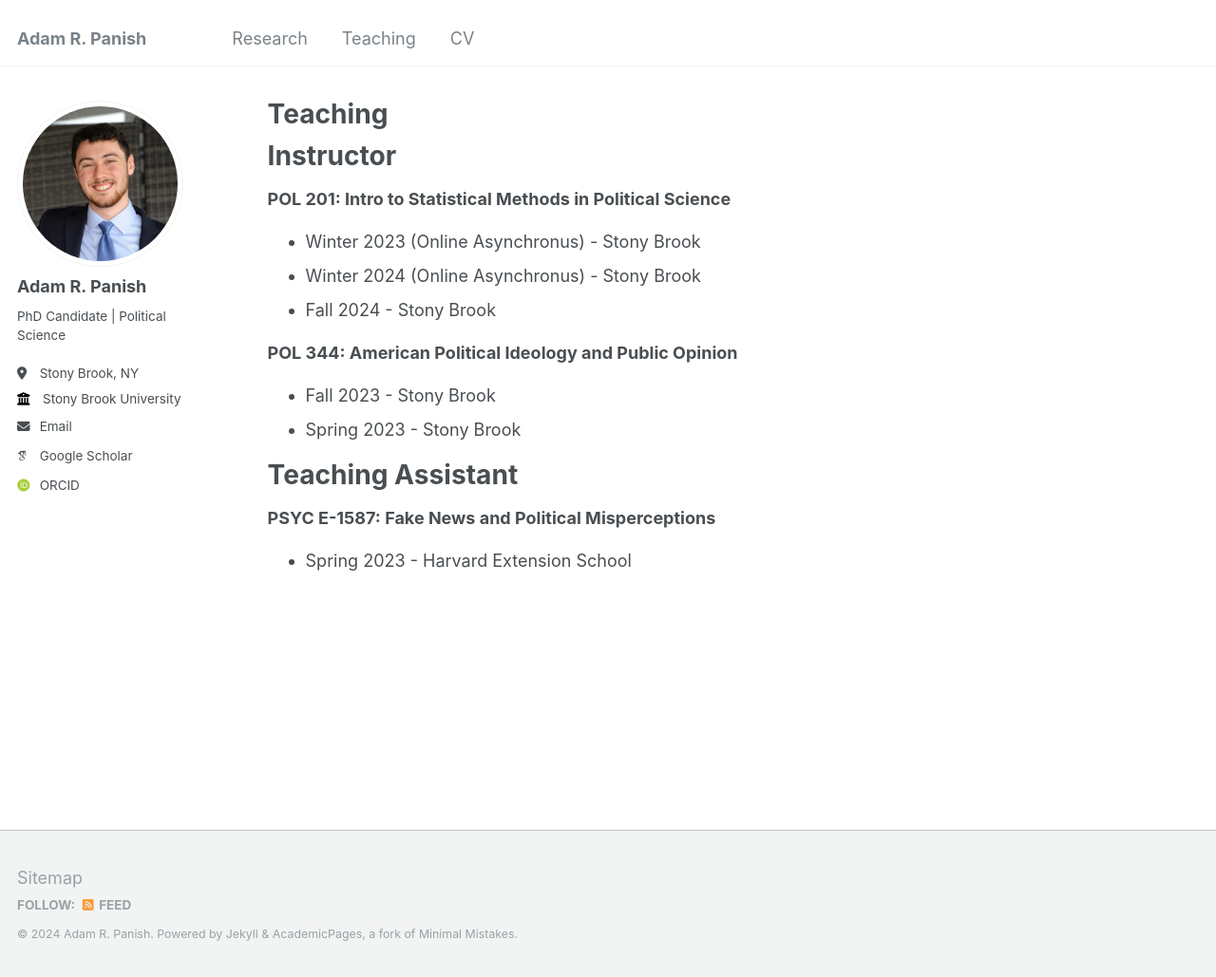
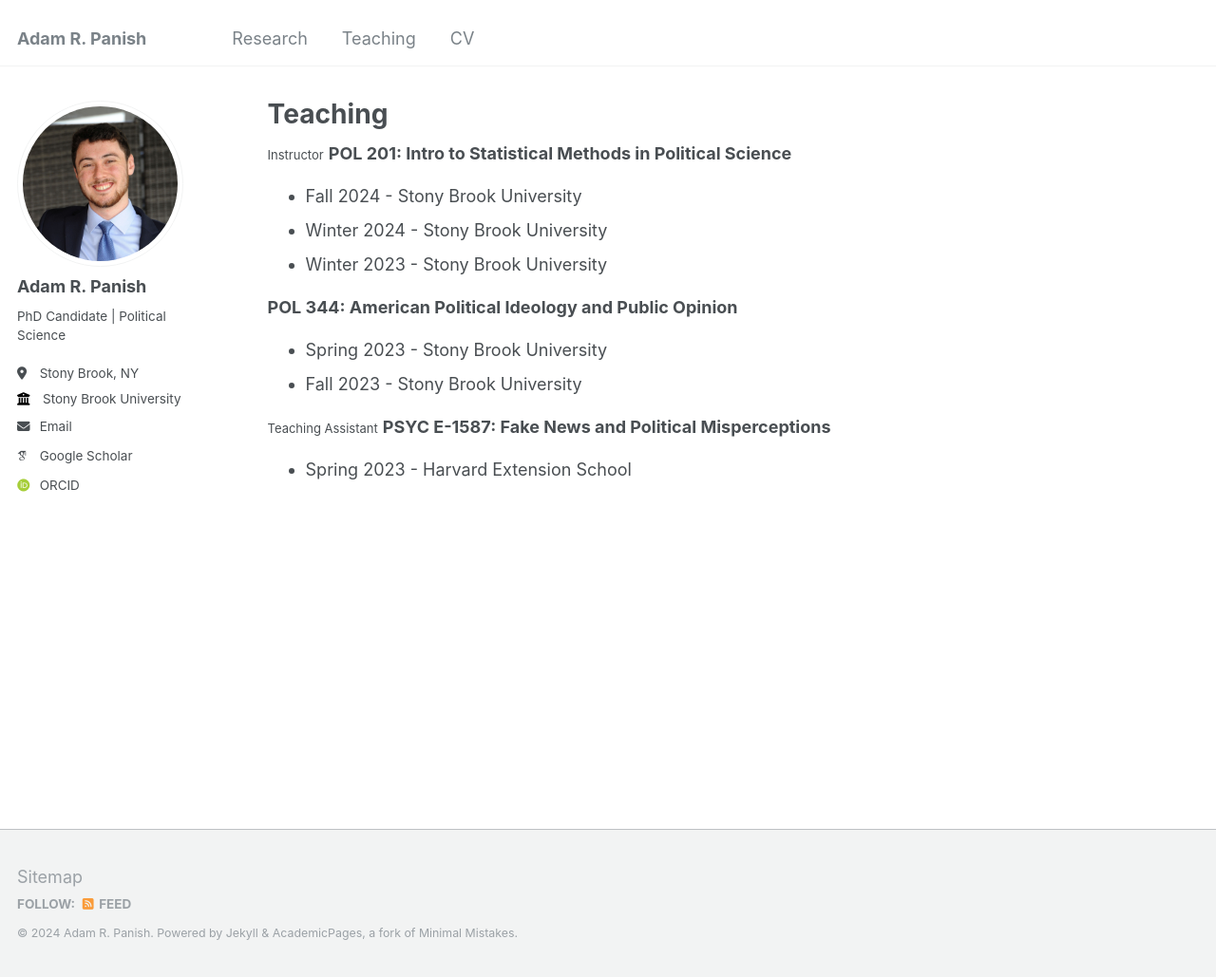
Before and after one commit to adampanish/adampanish.github.io, a Jekyll site: the page built from _pages/teaching.html, in a window 1280 px wide and 1029 px high. Shown: the whole window at 95% size. Built offline with Jekyll 4.4.1, drawn with Linux system fonts in a browser that asks for light colours; some web fonts are replaced.

Commit message:
Update teaching.html

```diff
--- a/_pages/teaching.html
+++ b/_pages/teaching.html
@@ -5,21 +5,21 @@ permalink: /teaching/
 author_profile: true
 ---
 
-
-<h1 style="font-size: 2;">Instructor</h1>
+<font size="2">Instructor</font>
 <b>POL 201: Intro to Statistical Methods in Political Science</b>
 <ul>
-  <li>Winter 2023 (Online Asynchronus) - Stony Brook</li>
-  <li>Winter 2024 (Online Asynchronus) - Stony Brook</li>
-  <li>Fall 2024 - Stony Brook</li>
+  <li>Fall 2024 - Stony Brook University</li>
+  <li>Winter 2024 - Stony Brook University</li>
+  <li>Winter 2023 - Stony Brook University</li>
 </ul>
+
 <b>POL 344: American Political Ideology and Public Opinion</b>
 <ul>
-  <li>Fall 2023 - Stony Brook</li>
-  <li>Spring 2023 - Stony Brook</li>
+  <li>Spring 2023 - Stony Brook University</li>
+  <li>Fall 2023 - Stony Brook University</li>
 </ul>
 
-<h1 style="font-size: 2;">Teaching Assistant</h1>
+<font size="2">Teaching Assistant</font>
 <b>PSYC E-1587: Fake News and Political Misperceptions</b>
 <ul>
   <li>Spring 2023 - Harvard Extension School</li>
```
